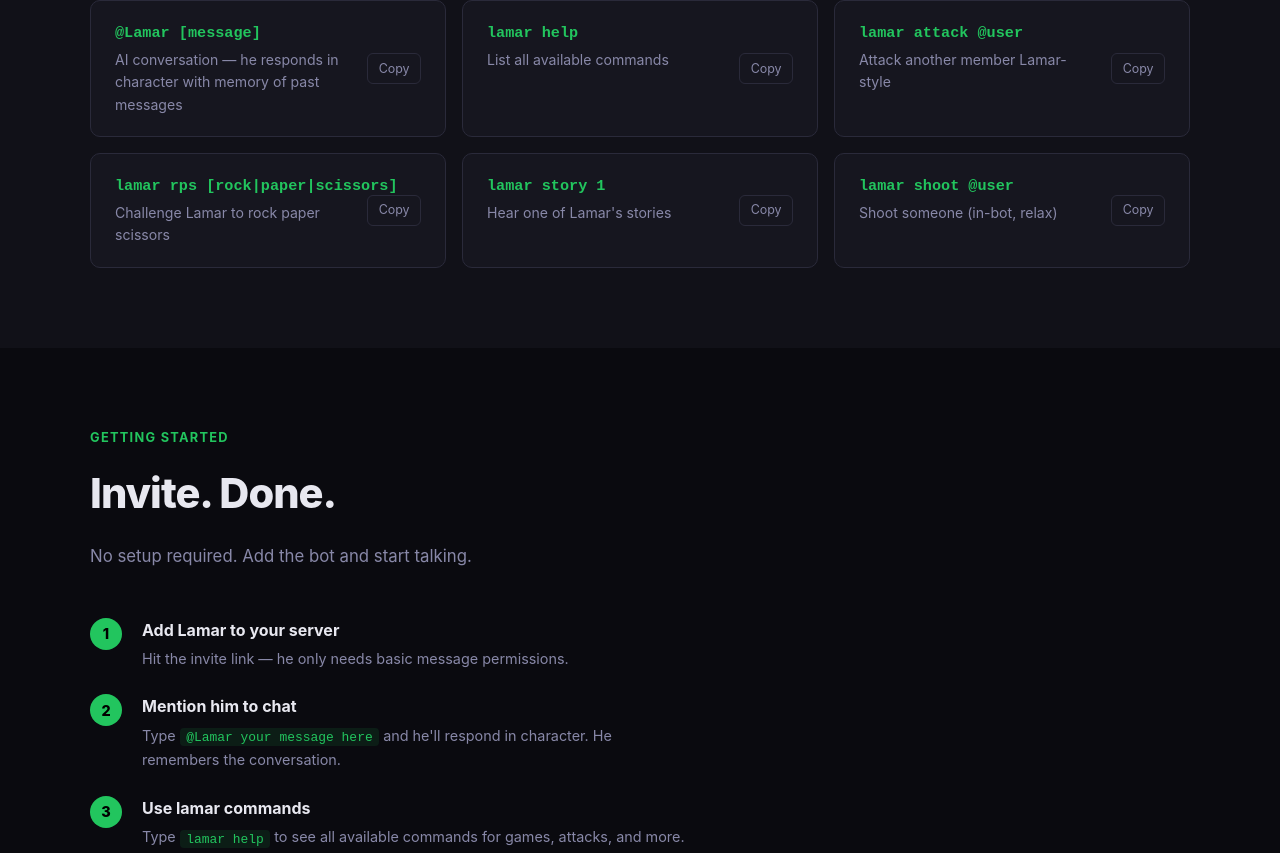
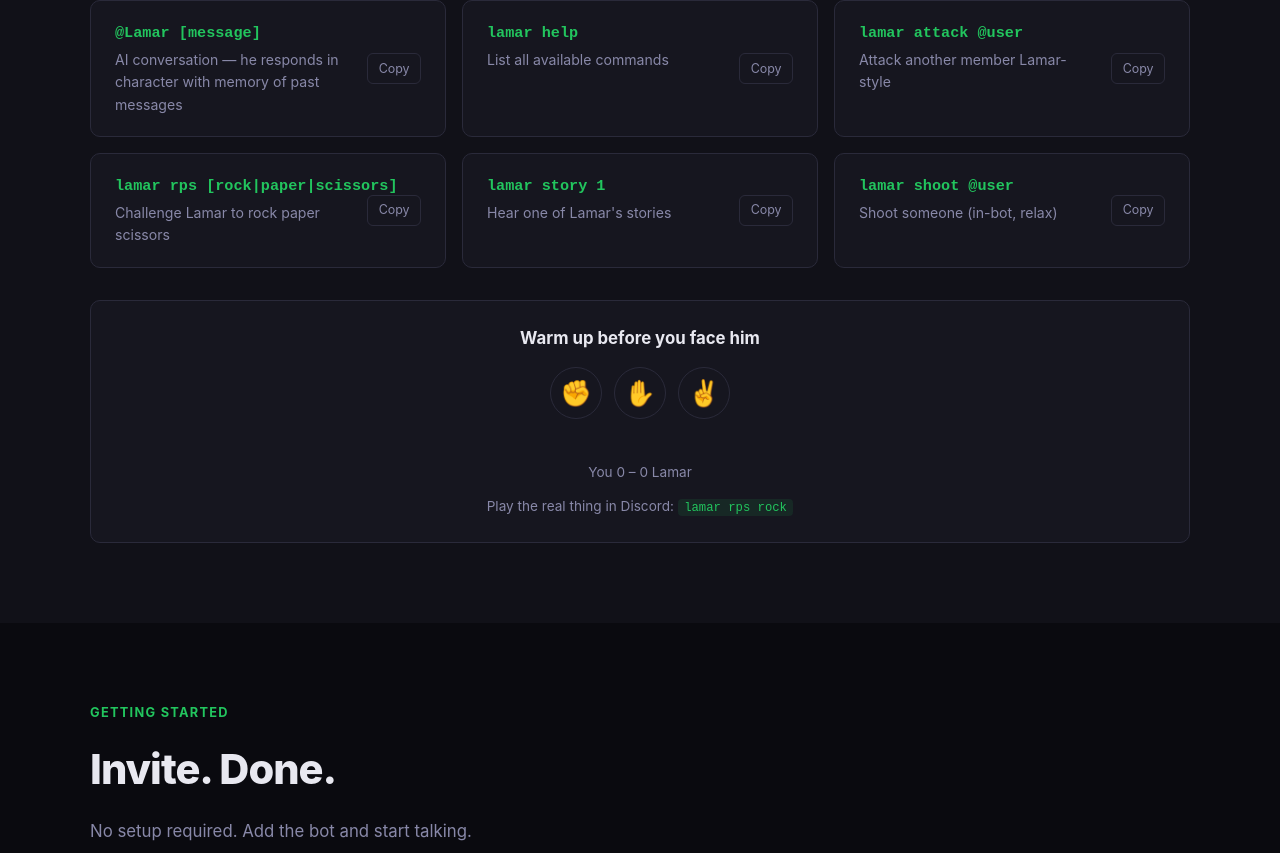
Before and after one commit to Hackatoan/lamar-web, a plain HTML site: page public/index.html in a window 1280 px wide. Shown: the part 2187-3040 px from the top of the page. Drawn offline with Linux system fonts and the light colour scheme; no server answers.

Commit message:
Add on-page rock-paper-scissors warm-up vs Lamar
Small client-side RPS game under the command list that mirrors the bot's
`lamar rps` command, with a running score and a pointer to play it for
real in Discord. Strings localized inline (same pattern as copy-cmd.js /
share.js); locale pages regenerated with i18n-auto.mjs --offline.

Co-Authored-By: Claude Opus 5.5 <noreply@anthropic.com>

```diff
--- /dev/null
+++ b/public/assets/rps.js
@@ -0,0 +1,70 @@
+// Adds a tiny rock-paper-scissors warm-up under the command list so visitors
+// can try Lamar's `lamar rps` game right on the page before inviting him.
+// Pure client-side: Math.random() for Lamar's pick, score lives in memory only.
+(function () {
+  var L = {
+    en: ["Warm up before you face him", "Rock", "Paper", "Scissors", "Lamar threw", "You win. Lucky.", "Lamar wins. Obviously.", "Draw. Run it back.", "You", "Lamar", "Play the real thing in Discord:"],
+    es: ["Calienta antes de enfrentarlo", "Piedra", "Papel", "Tijeras", "Lamar sacó", "Ganaste. Pura suerte.", "Gana Lamar. Obvio.", "Empate. Otra vez.", "Tú", "Lamar", "Juega de verdad en Discord:"],
+    "pt-br": ["Aqueça antes de encarar ele", "Pedra", "Papel", "Tesoura", "Lamar jogou", "Você venceu. Sorte.", "Lamar venceu. Óbvio.", "Empate. De novo.", "Você", "Lamar", "Jogue de verdade no Discord:"],
+    fr: ["Échauffe-toi avant de l'affronter", "Pierre", "Papier", "Ciseaux", "Lamar a joué", "Tu gagnes. Coup de chance.", "Lamar gagne. Évidemment.", "Égalité. On rejoue.", "Toi", "Lamar", "Joue pour de vrai sur Discord :"],
+    de: ["Wärm dich auf, bevor du gegen ihn antrittst", "Stein", "Papier", "Schere", "Lamar nahm", "Du gewinnst. Glück gehabt.", "Lamar gewinnt. Natürlich.", "Unentschieden. Nochmal.", "Du", "Lamar", "Spiel es richtig auf Discord:"],
+    vi: ["Khởi động trước khi đấu với anh ta", "Búa", "Bao", "Kéo", "Lamar ra", "Bạn thắng. Hên thôi.", "Lamar thắng. Hiển nhiên.", "Hòa. Làm lại.", "Bạn", "Lamar", "Chơi thật trên Discord:"],
+    th: ["วอร์มอัพก่อนเจอเขา", "ค้อน", "กระดาษ", "กรรไกร", "Lamar ออก", "คุณชนะ ฟลุ๊คน่ะ", "Lamar ชนะ แน่นอนอยู่แล้ว", "เสมอ เอาใหม่", "คุณ", "Lamar", "เล่นของจริงใน Discord:"]
+  };
+  var t = L[(document.documentElement.lang || "en").toLowerCase()] || L.en;
+  var grid = document.querySelector("#commands .cmd-grid");
+  if (!grid) return;
+
+  // index 0 rock, 1 paper, 2 scissors; (a - b + 3) % 3 === 1 means a beats b
+  var MOVES = [["✊", t[1]], ["✋", t[2]], ["✌️", t[3]]];
+  var score = [0, 0];
+
+  var box = document.createElement("div");
+  box.className = "rps-demo";
+  var title = document.createElement("h3");
+  title.textContent = t[0];
+  var row = document.createElement("div");
+  row.className = "rps-moves";
+  var result = document.createElement("p");
+  result.className = "rps-result";
+  result.setAttribute("role", "status");
+  result.setAttribute("aria-live", "polite");
+  var tally = document.createElement("p");
+  tally.className = "rps-score";
+  var hint = document.createElement("p");
+  hint.className = "rps-hint";
+  hint.appendChild(document.createTextNode(t[10] + " "));
+  var code = document.createElement("code");
+  code.textContent = "lamar rps rock";
+  hint.appendChild(code);
+
+  function renderScore() { tally.textContent = t[8] + " " + score[0] + " – " + score[1] + " " + t[9]; }
+
+  function play(you) {
+    var lamar = Math.floor(Math.random() * 3);
+    var outcome = (you - lamar + 3) % 3; // 0 draw, 1 you win, 2 Lamar wins
+    if (outcome === 1) score[0]++;
+    else if (outcome === 2) score[1]++;
+    result.textContent = t[4] + " " + MOVES[lamar][0] + " " + MOVES[lamar][1] + ". " + [t[7], t[5], t[6]][outcome];
+    renderScore();
+  }
+
+  MOVES.forEach(function (m, i) {
+    var b = document.createElement("button");
+    b.type = "button";
+    b.className = "rps-move";
+    b.textContent = m[0];
+    b.title = m[1];
+    b.setAttribute("aria-label", m[1]);
+    b.addEventListener("click", function () { play(i); });
+    row.appendChild(b);
+  });
+
+  renderScore();
+  box.appendChild(title);
+  box.appendChild(row);
+  box.appendChild(result);
+  box.appendChild(tally);
+  box.appendChild(hint);
+  grid.parentNode.insertBefore(box, grid.nextSibling);
+})();
--- a/public/assets/style.css
+++ b/public/assets/style.css
@@ -155,6 +155,20 @@
     }
     .cmd-copy:hover, .cmd-copy:focus-visible { border-color: var(--accent); color: var(--accent); outline: 2px solid var(--accent); outline-offset: 2px; }
     .cmd-copy.copied { border-color: var(--accent); color: var(--accent); }
+    .rps-demo {
+      margin-top: 2rem; padding: 1.5rem; text-align: center;
+      background: var(--card); border: 1px solid var(--border); border-radius: 10px;
+    }
+    .rps-demo h3 { font-size: 1.05rem; font-weight: 700; margin-bottom: 1rem; }
+    .rps-moves { display: flex; justify-content: center; gap: .75rem; }
+    .rps-move {
+      width: 3.25rem; height: 3.25rem; font-size: 1.6rem; line-height: 1; cursor: pointer;
+      background: transparent; border: 1px solid var(--border); border-radius: 50%;
+    }
+    .rps-move:hover, .rps-move:focus-visible { border-color: var(--accent); outline: 2px solid var(--accent); outline-offset: 2px; }
+    .rps-result { min-height: 1.4em; margin-top: 1rem; font-weight: 600; }
+    .rps-score { color: var(--muted); font-size: .85rem; margin-top: .25rem; }
+    .rps-hint { color: var(--muted); font-size: .85rem; margin-top: .75rem; }
 
     /* HOW TO USE */
     .how-steps {
--- a/public/index.html
+++ b/public/index.html
@@ -236,5 +236,6 @@
 <script src="/assets/stats.js" defer></script>
 <script src="/assets/copy-cmd.js" defer></script>
 <script src="/assets/share.js" defer></script>
+<script src="/assets/rps.js" defer></script>
 </body>
 </html>
```
Also changed, not shown: public/de/index.html (+1 -0 lines), public/es/index.html (+1 -0 lines), public/fr/index.html (+1 -0 lines), public/pt-br/index.html (+1 -0 lines), public/sitemap.xml (+6 -6 lines), public/th/index.html (+1 -0 lines), public/vi/index.html (+1 -0 lines).
